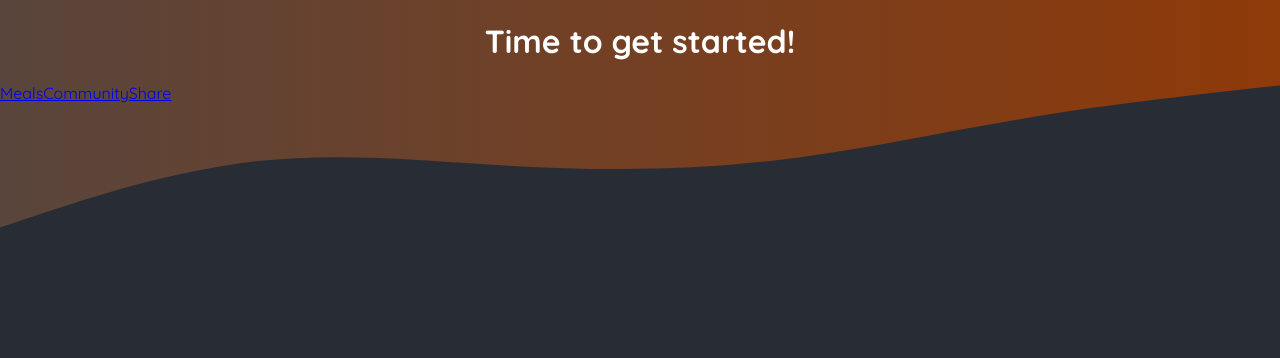
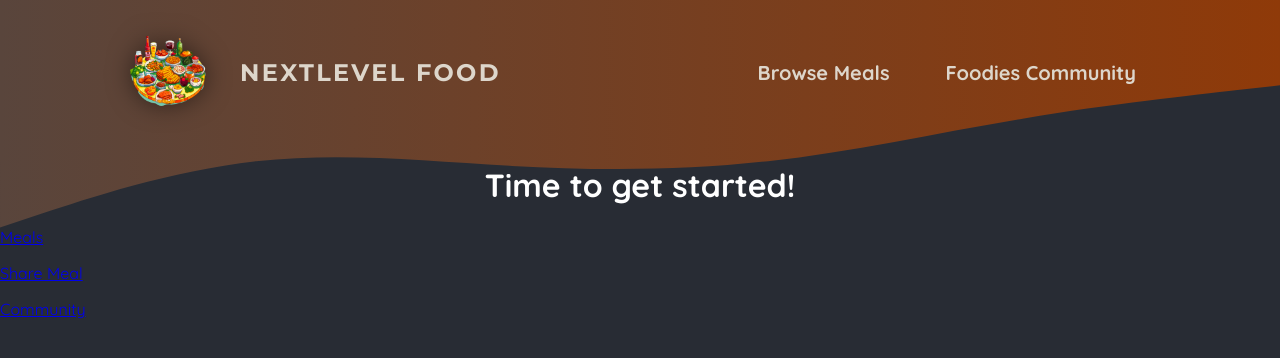
Before and after one commit to webdevbiv/udemi-nextjs-14, a Next.js app in the folder section-03/foodies-project/: page / in a window 1280 px wide. Shown: the top 358 px of the page. Built offline with nearby package versions, Linux system fonts and the light colour scheme.

Commit message:
ADD | main-header-background component

```diff
--- a/section-03/foodies-project/app/globals.css
+++ b/section-03/foodies-project/app/globals.css
@@ -1,31 +1,16 @@
-@import url('https://fonts.googleapis.com/css2?family=Quicksand:wght@400;600;700&family=Montserrat:wght@400;700&display=swap');
+@import url("https://fonts.googleapis.com/css2?family=Quicksand:wght@400;600;700&family=Montserrat:wght@400;700&display=swap");
 
 * {
   box-sizing: border-box;
 }
 
 html {
-  font-family: 'Quicksand', sans-serif;
+  font-family: "Quicksand", sans-serif;
 }
 
 body {
   margin: 0;
   background: radial-gradient(#282c34, #282c34);
-}
-
-.header-background {
-  position: absolute;
-  width: 100%;
-  height: 320px;
-  top: 0;
-  left: 0;
-  z-index: -1;
-}
-
-svg {
-  display: block;
-  width: 100%;
-  height: auto;
 }
 
 .not-found,
@@ -46,7 +31,7 @@ svg {
   -webkit-text-fill-color: transparent;
   background-size: cover;
   background-position: center;
-  font-family: 'Montserrat', sans-serif;
+  font-family: "Montserrat", sans-serif;
 }
 
 .not-found p,
--- a/section-03/foodies-project/app/layout.js
+++ b/section-03/foodies-project/app/layout.js
@@ -1,35 +1,16 @@
-import './globals.css';
+import MainHeader from "@/components/main-header/main-header";
+import "./globals.css";
 
 export const metadata = {
-  title: 'NextLevel Food',
-  description: 'Delicious meals, shared by a food-loving community.',
+  title: "NextLevel Food",
+  description: "Delicious meals, shared by a food-loving community.",
 };
 
 export default function RootLayout({ children }) {
   return (
     <html lang="en">
       <body>
-        <div className="header-background">
-          <svg xmlns="http://www.w3.org/2000/svg" viewBox="0 0 1440 320">
-            <defs>
-              <linearGradient id="gradient" x1="0%" y1="0%" x2="100%" y2="0%">
-                <stop
-                  offset="0%"
-                  style={{ stopColor: '#59453c', stopOpacity: '1' }}
-                />
-                <stop
-                  offset="100%"
-                  style={{ stopColor: '#8f3a09', stopOpacity: '1' }}
-                />
-              </linearGradient>
-            </defs>
-            <path
-              fill="url(#gradient)"
-              d="M0,256L48,240C96,224,192,192,288,181.3C384,171,480,181,576,186.7C672,192,768,192,864,181.3C960,171,1056,149,1152,133.3C1248,117,1344,107,1392,101.3L1440,96L1440,0L1392,0C1344,0,1248,0,1152,0C1056,0,960,0,864,0C768,0,672,0,576,0C480,0,384,0,288,0C192,0,96,0,48,0L0,0Z"
-            ></path>
-          </svg>
-        </div>
-
+        <MainHeader />
         {children}
       </body>
     </html>
--- a/section-03/foodies-project/app/page.js
+++ b/section-03/foodies-project/app/page.js
@@ -6,9 +6,15 @@ export default function Home() {
       <h1 style={{ color: "white", textAlign: "center" }}>
         Time to get started!
       </h1>
-      <Link href="/meals">Meals</Link>
-      <Link href="/community">Community</Link>
-      <Link href="/meals/share">Share</Link>
+      <p>
+        <Link href="/meals">Meals</Link>
+      </p>
+      <p>
+        <Link href="/meals/share">Share Meal</Link>
+      </p>
+      <p>
+        <Link href="/community">Community</Link>
+      </p>
     </main>
   );
 }
--- /dev/null
+++ b/section-03/foodies-project/components/main-header/main-header-background.jsx
@@ -0,0 +1,28 @@
+import classes from "./main-header-background.module.css";
+
+function MainBackground() {
+  return (
+    <div className={classes["header-background"]}>
+      <svg xmlns="http://www.w3.org/2000/svg" viewBox="0 0 1440 320">
+        <defs>
+          <linearGradient id="gradient" x1="0%" y1="0%" x2="100%" y2="0%">
+            <stop
+              offset="0%"
+              style={{ stopColor: "#59453c", stopOpacity: "1" }}
+            />
+            <stop
+              offset="100%"
+              style={{ stopColor: "#8f3a09", stopOpacity: "1" }}
+            />
+          </linearGradient>
+        </defs>
+        <path
+          fill="url(#gradient)"
+          d="M0,256L48,240C96,224,192,192,288,181.3C384,171,480,181,576,186.7C672,192,768,192,864,181.3C960,171,1056,149,1152,133.3C1248,117,1344,107,1392,101.3L1440,96L1440,0L1392,0C1344,0,1248,0,1152,0C1056,0,960,0,864,0C768,0,672,0,576,0C480,0,384,0,288,0C192,0,96,0,48,0L0,0Z"
+        ></path>
+      </svg>
+    </div>
+  );
+}
+
+export default MainBackground;
--- /dev/null
+++ b/section-03/foodies-project/components/main-header/main-header-background.module.css
@@ -0,0 +1,14 @@
+.header-background {
+  position: absolute;
+  width: 100%;
+  height: 320px;
+  top: 0;
+  left: 0;
+  z-index: -1;
+}
+
+.header-background svg {
+  display: block;
+  width: 100%;
+  height: auto;
+}
--- /dev/null
+++ b/section-03/foodies-project/components/main-header/main-header.jsx
@@ -0,0 +1,32 @@
+import Link from "next/link";
+import Image from "next/image";
+import logoImg from "@/assets/logo.png";
+import classes from "./main-header.module.css";
+import MainBackground from "./main-header-background";
+
+function MainHeader() {
+  return (
+    <>
+      <MainBackground />
+      <header className={classes.header}>
+        <Link className={classes.logo} href="/">
+          <Image src={logoImg} alt="A plate with food on it" priority />
+          NextLevel Food
+        </Link>
+
+        <nav className={classes.nav}>
+          <ul>
+            <li>
+              <Link href="/meals">Browse Meals</Link>
+            </li>
+            <li>
+              <Link href="/community">Foodies Community</Link>
+            </li>
+          </ul>
+        </nav>
+      </header>
+    </>
+  );
+}
+
+export default MainHeader;
--- /dev/null
+++ b/section-03/foodies-project/components/main-header/main-header.module.css
@@ -0,0 +1,67 @@
+.header {
+  display: flex;
+  justify-content: space-between;
+  align-items: center;
+  padding: 2rem 1rem;
+}
+
+@media (min-width: 768px) {
+  .header {
+    padding: 2rem 10%;
+  }
+}
+
+.nav ul {
+  list-style: none;
+  margin: 0;
+  padding: 0;
+  display: flex;
+  gap: 1.5rem;
+  /* font-family: 'Montserrat', sans-serif; */
+  font-size: 1.25rem;
+}
+
+.nav a {
+  text-decoration: none;
+  color: #ddd6cb;
+  font-weight: bold;
+  padding: 0.5rem 1rem;
+  border-radius: 0.5rem;
+}
+
+.nav a:hover,
+.nav a:active {
+  background: linear-gradient(90deg, #ff8a05, #f9b331);
+  background-clip: text;
+  -webkit-background-clip: text;
+  -webkit-text-fill-color: transparent;
+  text-shadow: 0 0 18px rgba(248, 190, 42, 0.8);
+}
+
+.active {
+  background: linear-gradient(90deg, #ff8a05, #f9b331);
+  background-clip: text;
+  -webkit-background-clip: text;
+  -webkit-text-fill-color: transparent;
+}
+
+.logo {
+  display: flex;
+  align-items: center;
+  justify-content: center;
+  gap: 2rem;
+  text-decoration: none;
+  color: #ddd6cb;
+  font-weight: bold;
+  font-family: 'Montserrat', sans-serif;
+  letter-spacing: 0.15rem;
+  text-transform: uppercase;
+  font-size: 1.5rem;
+}
+
+.logo img {
+  width: 5rem;
+  height: 5rem;
+  object-fit: contain;
+  filter: drop-shadow(0 0 0.75rem rgba(0, 0, 0, 0.5));
+}
```
